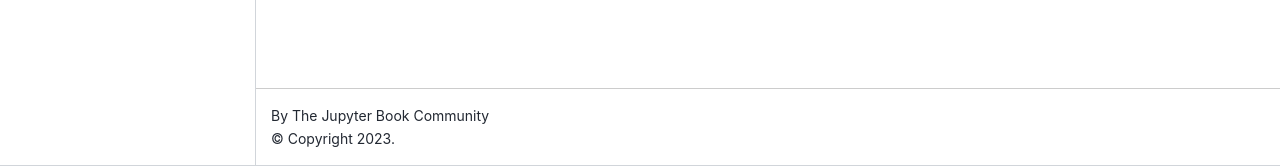
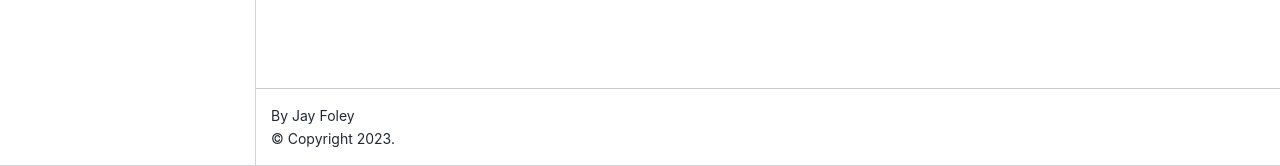
Before and after one commit to FoleyLab/chem-3141-book, a Jupyter Book: the page built from intro.md, in a window 1280 px wide. Shown: the part 734-900 px from the top of the page. Built offline with Jupyter Book 1.0.4 settings and Sphinx 7.4.7 and the Sphinx Book theme 1.1.4, drawn with Linux system fonts in a browser that asks for light colours.

Commit message:
Update _config.yml

```diff
--- a/_config.yml
+++ b/_config.yml
@@ -1,8 +1,8 @@
 # Book settings
 # Learn more at https://jupyterbook.org/customize/config.html
 
-title: My sample book
-author: The Jupyter Book Community
+title: Physical Chemistry I
+author: Jay Foley
 logo: logo.png
 
 # Force re-execution of notebooks on each build.
@@ -23,7 +23,7 @@
 repository:
   url: https://github.com/executablebooks/jupyter-book  # Online location of your book
   path_to_book: docs  # Optional path to your book, relative to the repository root
-  branch: master  # Which branch of the repository should be used when creating links (optional)
+  branch: gh-pages  # Which branch of the repository should be used when creating links (optional)
 
 # Add GitHub buttons to your book
 # See https://jupyterbook.org/customize/config.html#add-a-link-to-your-repository
```
